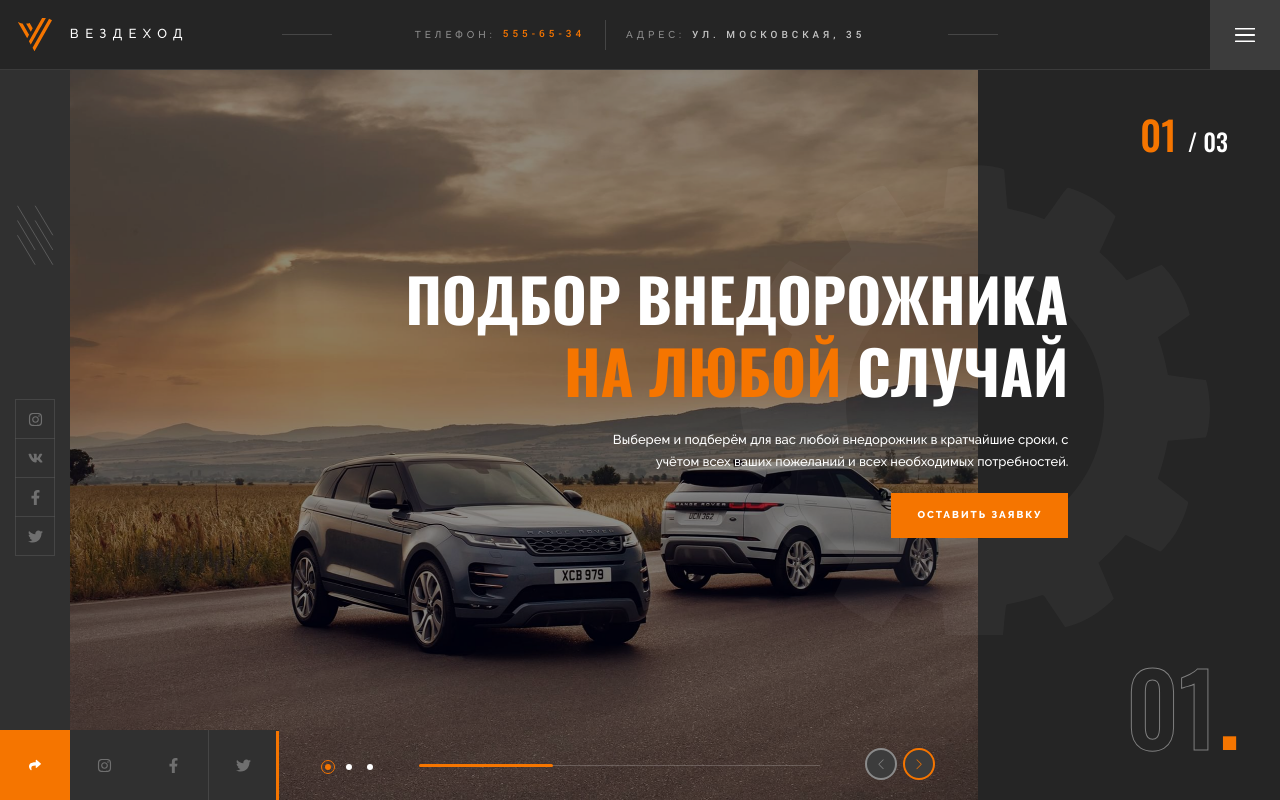
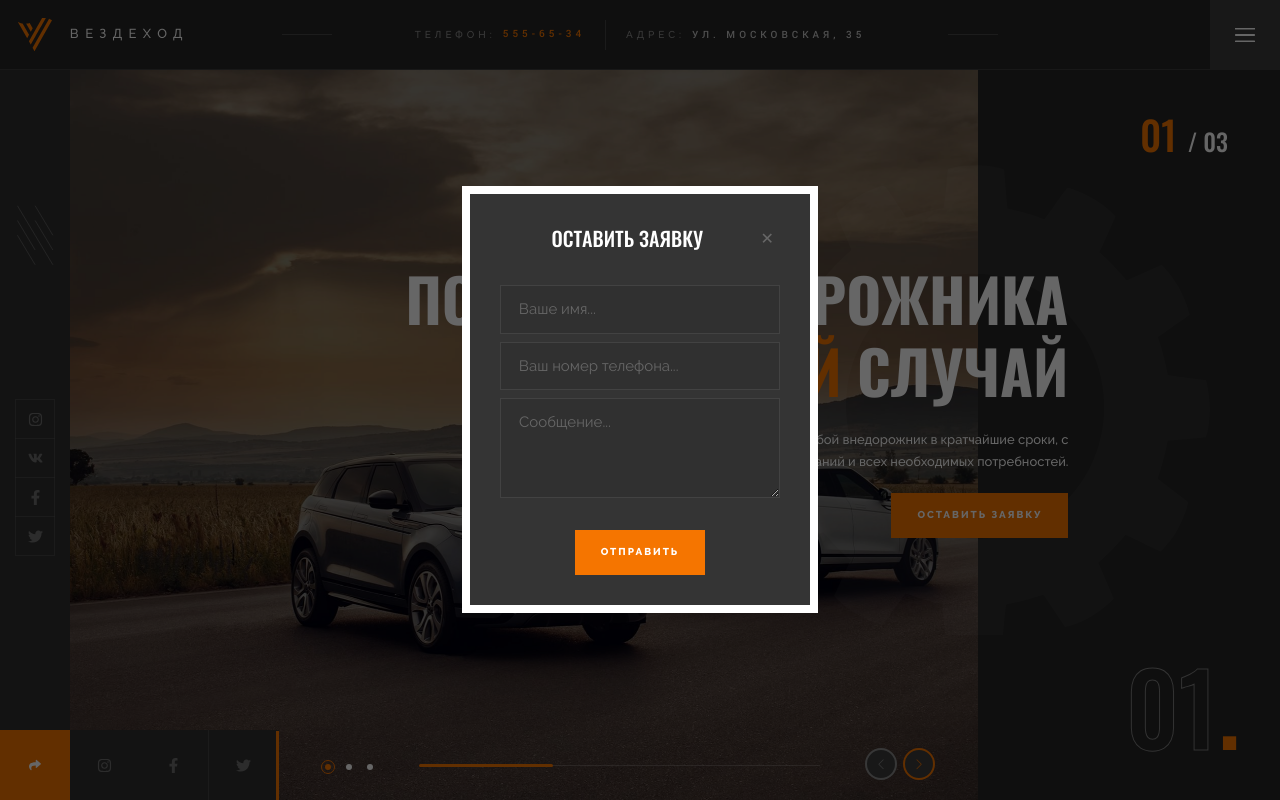
Before and after one commit to sem842/jedi8, a website: page app/index.html in a window 1280 px wide. Both pictures are taken after a click on the button "ОСТАВИТЬ ЗАЯВКУ". Drawn offline with nearby package versions, Linux system fonts and the light colour scheme; files that its build step writes are made by us from their sources.

Commit message:
Подключен модуль Swiper.js «Micromodal.js», сверстана и настроена форма обратной связи в модальном окне

```diff
--- a/app/index.html
+++ b/app/index.html
@@ -49,7 +49,7 @@
 						<div class="slider-text__content">
 							<h2 class="slider-text__heading">Подбор внедорожника <span>на любой</span> случай</h2>
 							<p class="slider-text__desc">Выберем и подберём для вас любой внедорожник в кратчайшие сроки, с учётом всех ваших пожеланий и всех необходимых потребностей.</p>
-							<button class="button slider-text__button"><span>Оставить заявку</span></button>
+							<button data-micromodal-open="modal-1" class="button slider-text__button"><span>Оставить заявку</span></button>
 						</div>
 					</div>
 
@@ -131,4 +131,5 @@
 
 </header>
 
+<!--#include virtual="/parts/modal.html" -->
 <!--#include virtual="/parts/footer.html" -->
--- a/app/js/app.js
+++ b/app/js/app.js
@@ -11,7 +11,20 @@ Swiper.use([ Parallax, Mousewheel, Controller, Pagination, Scrollbar, Navigation
 
 import { gsap, Power2 } from 'gsap'
 
+import Micromodal from 'micromodal'
+
 document.addEventListener('DOMContentLoaded', () => {
+
+//Modal
+
+	Micromodal.init({
+		openTrigger: 'data-micromodal-open',
+		closeTrigger: 'data-micromodal-close',
+		disableFocus: true,
+		disableScroll: true,
+		awaitOpenAnimation: true,
+		awaitCloseAnimation: true
+	})
 
 //Swiper
 
--- /dev/null
+++ b/app/parts/modal.html
@@ -0,0 +1,23 @@
+<div class="modal micromodal-slide" id="modal-1" aria-hidden="true">
+  <div class="modal__overlay" tabindex="-1" data-micromodal-close>
+    <div class="modal__container" role="dialog" aria-modal="true" aria-labelledby="modal-1-title" >
+      <header class="modal__header">
+        <h2 class="modal__title" id="modal-1-title">Оставить заявку</h2>
+        <button class="modal__close" aria-label="Закрыть окно" data-micromodal-close></button>
+      </header>
+
+      <form action="#">
+				<main class="modal__content">
+					<input class="form-input modal__input" type="text" name="VH-Name" placeholder="Ваше имя...">
+					<input class="form-input modal__input" type="text" name="VH-Phone" placeholder="Ваш номер телефона...">
+					<textarea class="form-input modal__input" name="Message" placeholder="Сообщение..."></textarea>
+				</main>
+				<footer class='modal__footer'>
+					<button class="button"><span>Отправить</span></button>
+				</footer>
+
+			</form>
+
+    </div>
+  </div>
+</div>
--- a/app/styles/sass/_config.sass
+++ b/app/styles/sass/_config.sass
@@ -22,6 +22,7 @@ $gutter: $grid-gutter-width
 // @import 'node_modules/bootstrap/scss/bootstrap-grid.scss' // Optional Bootstrap Grid
 // @import 'node_modules/bootstrap/scss/utilities/_sizing.scss' // Optional Bootstrap Utilites
 @import 'node_modules/swiper/swiper-bundle'
+@import 'app/vendor/micromodal/micromodal'
 
 // FONTS LOAD SECTION
 
--- /dev/null
+++ b/app/styles/sass/blocks/form.scss
@@ -0,0 +1,17 @@
+.form-input {
+	display: block;
+	background-color: $dark;
+	border: 1px solid lighten($dark, 7);
+	padding: 12px 18px;
+	min-width: 280px;
+	color: #fff;
+	font-size: 15px;
+	transition: border .25s ease-in;
+	&:focus {
+		border: 1px solid lighten($dark, 20);
+	}
+}
+
+textarea.form-input {
+	min-height: 100px;
+}
--- /dev/null
+++ b/app/styles/sass/blocks/modal.scss
@@ -0,0 +1,42 @@
+.modal {
+	z-index: 1000;
+	position: absolute;
+	font-family: raleway-vh, sans-serif;
+
+}
+
+.modal__container {
+	background-color: lighten($deep, 6);
+	box-shadow: 0 0 0 8px rgba(#fff, 1);
+	border-radius: 0;
+}
+
+.modal__title {
+	display: block;
+	width: 100%;
+	color: #fff;
+	text-transform: uppercase;
+	font-family: oswald-vh, sans-serif;
+	font-weight: 400;
+}
+
+.modal__close {
+	color:#fff;
+	opacity: 0.25;
+	transition: opacity .25s ease-in;
+	&:hover {
+		opacity: 1;
+	}
+}
+
+.modal__header {
+	text-align: center;
+}
+
+.modal__input {
+	margin-bottom: 8px;
+}
+
+.modal__footer {
+	text-align: center;
+}
--- /dev/null
+++ b/app/vendor/micromodal/micromodal.css
@@ -0,0 +1,122 @@
+.modal {
+	font-family: -apple-system,BlinkMacSystemFont,avenir next,avenir,helvetica neue,helvetica,ubuntu,roboto,noto,segoe ui,arial,sans-serif;
+}
+.modal__overlay {
+	position: fixed;
+	top: 0;
+	left: 0;
+	right: 0;
+	bottom: 0;
+	background: rgba(0,0,0,0.6);
+	display: flex;
+	justify-content: center;
+	align-items: center;
+}
+.modal__container {
+	background-color: #fff;
+	padding: 30px;
+	max-width: 500px;
+	max-height: 100vh;
+	border-radius: 4px;
+	overflow-y: auto;
+	box-sizing: border-box;
+}
+.modal__header {
+	display: flex;
+	justify-content: space-between;
+	align-items: center;
+}
+.modal__title {
+	margin-top: 0;
+	margin-bottom: 0;
+	font-weight: 600;
+	font-size: 1.25rem;
+	line-height: 1.25;
+	color: #00449e;
+	box-sizing: border-box;
+}
+.modal__close {
+	background: transparent;
+	border: 0;
+}
+.modal__header .modal__close:before { content: "\2715"; }
+.modal__content {
+	margin-top: 2rem;
+	margin-bottom: 2rem;
+	line-height: 1.5;
+	color: rgba(0,0,0,.8);
+}
+.modal__btn {
+	font-size: .875rem;
+	padding-left: 1rem;
+	padding-right: 1rem;
+	padding-top: .5rem;
+	padding-bottom: .5rem;
+	background-color: #e6e6e6;
+	color: rgba(0,0,0,.8);
+	border-radius: .25rem;
+	border-style: none;
+	border-width: 0;
+	cursor: pointer;
+	-webkit-appearance: button;
+	text-transform: none;
+	overflow: visible;
+	line-height: 1.15;
+	margin: 0;
+	will-change: transform;
+	-moz-osx-font-smoothing: grayscale;
+	-webkit-backface-visibility: hidden;
+	backface-visibility: hidden;
+	-webkit-transform: translateZ(0);
+	transform: translateZ(0);
+	transition: -webkit-transform .25s ease-out;
+	transition: transform .25s ease-out;
+	transition: transform .25s ease-out,-webkit-transform .25s ease-out;
+}
+.modal__btn:focus, .modal__btn:hover {
+	-webkit-transform: scale(1.05);
+	transform: scale(1.05);
+}
+.modal__btn-primary {
+	background-color: #00449e;
+	color: #fff;
+}
+
+@keyframes mmfadeIn {
+	from { opacity: 0; }
+	to { opacity: 1; }
+}
+@keyframes mmfadeOut {
+	from { opacity: 1; }
+	to { opacity: 0; }
+}
+@keyframes mmslideIn {
+	from { transform: translateY(15%); }
+	to { transform: translateY(0); }
+}
+@keyframes mmslideOut {
+	from { transform: translateY(0); }
+	to { transform: translateY(-10%); }
+}
+.micromodal-slide {
+	display: none;
+}
+.micromodal-slide.is-open {
+	display: block;
+}
+.micromodal-slide[aria-hidden="false"] .modal__overlay {
+	animation: mmfadeIn .3s cubic-bezier(0.0, 0.0, 0.2, 1);
+}
+.micromodal-slide[aria-hidden="false"] .modal__container {
+	animation: mmslideIn .3s cubic-bezier(0, 0, .2, 1);
+}
+.micromodal-slide[aria-hidden="true"] .modal__overlay {
+	animation: mmfadeOut .3s cubic-bezier(0.0, 0.0, 0.2, 1);
+}
+.micromodal-slide[aria-hidden="true"] .modal__container {
+	animation: mmslideOut .3s cubic-bezier(0, 0, .2, 1);
+}
+.micromodal-slide .modal__container,
+.micromodal-slide .modal__overlay {
+	will-change: transform;
+}
```
Also changed, not shown: app/css/main.min.css, app/js/app.min.js.
